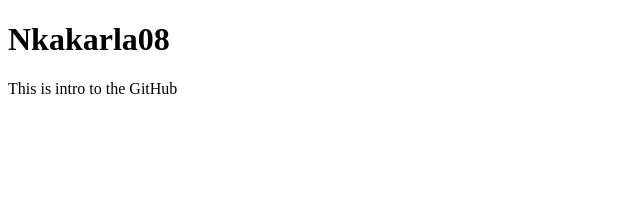
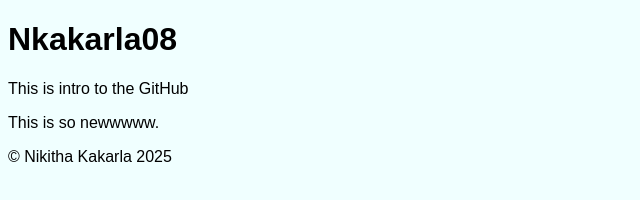
Before and after one commit to Nkakarla08/Week4-COMP6062, a plain HTML site: page index.html in a window 1280 px wide. Shown: the whole page, without its empty margins (0-640 px from the left). Drawn offline with Linux system fonts and the light colour scheme.

Commit message:
Update index.html
added stylesheet into html

```diff
--- a/index.html
+++ b/index.html
@@ -1,6 +1,8 @@
 <!DOCTYPE html>
 <html>
     <head>
+        <title>My Website</title>
+        <link rel="stylesheet"href="css/styles.css">
     </head>
     <body>
         <header>
@@ -11,9 +13,12 @@
             <p>
                 This is intro to the GitHub
             </p>
+            <p>
+                This is so newwwww.
+            </p>
         </main>
         <footer>
-
+            &copy; Nikitha Kakarla 2025
         </footer>
     </body>
 </html>
```
